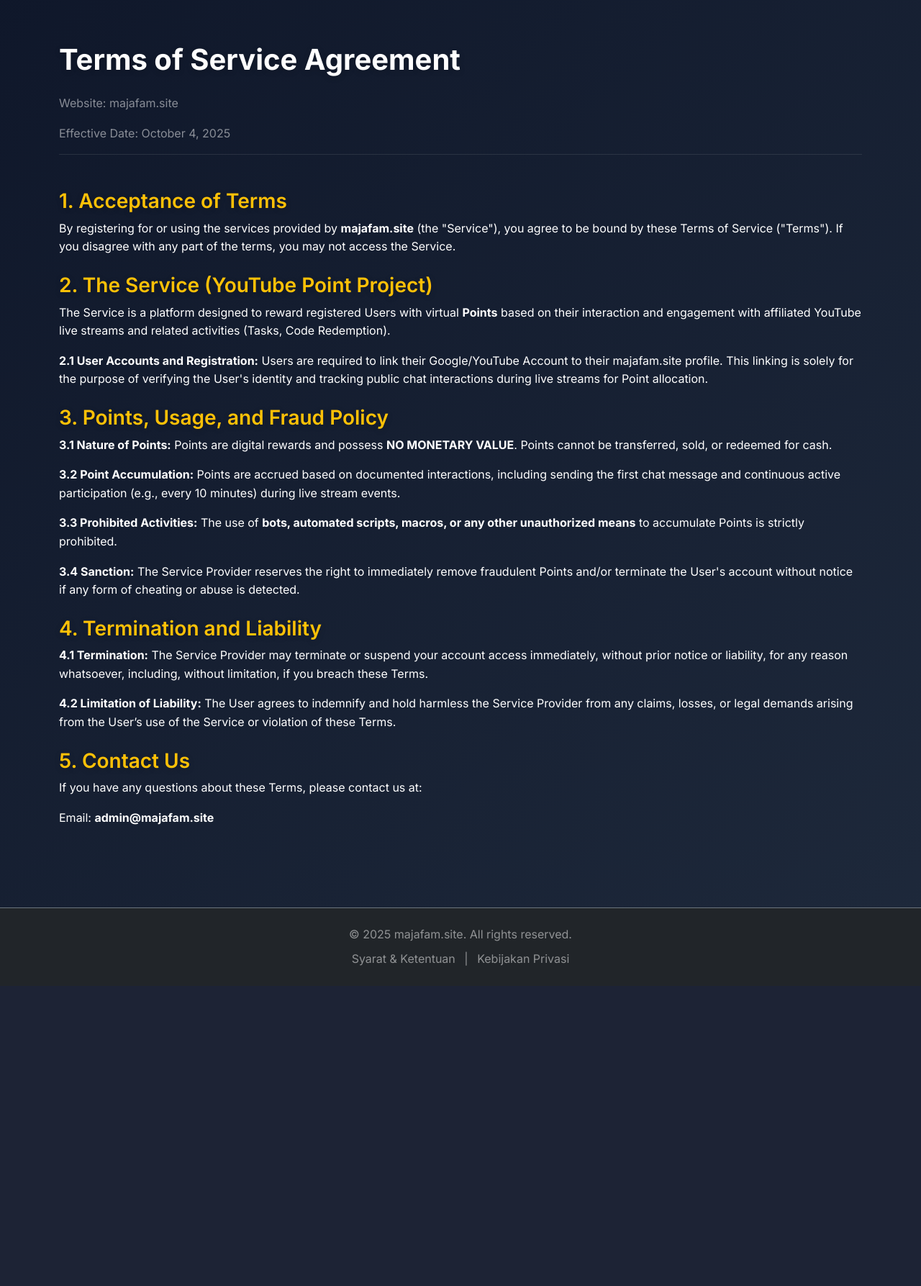
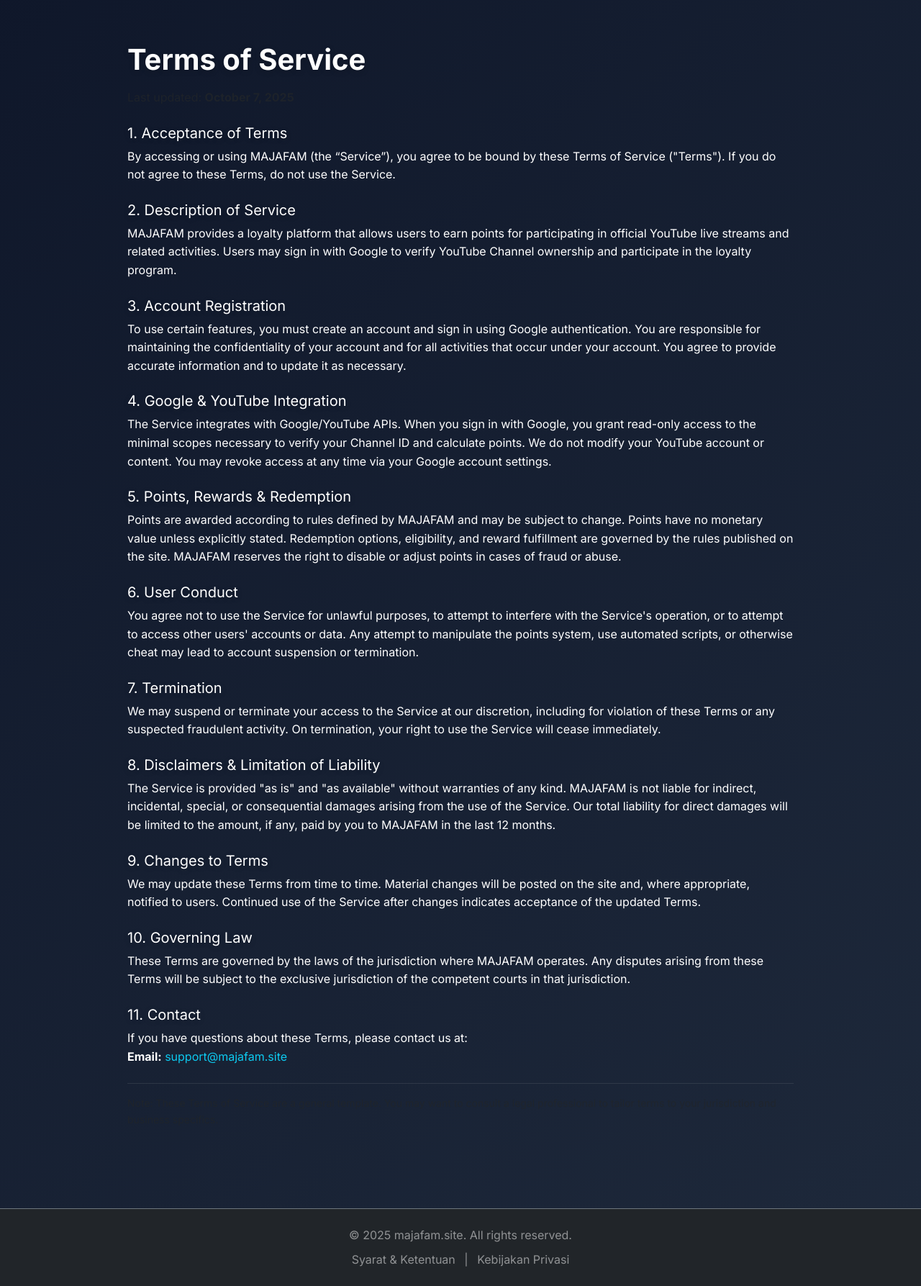
Before and after one commit to iddezaen-stack/majafam-webapp, a Node project: template views/terms.ejs in a window 1280 px wide. Shown: the part 59-1846 px from the top of the page at 72% size. Before the commit the page ends 1401 px from the top, so only its background shows below. Run offline with Node 20 templates, Linux system fonts and the light colour scheme; the template is opened without the code that fills it, so the values that code supplies are empty; some libraries are stand-ins or nearby versions.

Commit message:
Update terms.ejs

```diff
--- a/views/terms.ejs
+++ b/views/terms.ejs
@@ -1,34 +1,104 @@
 <%- include('partials/header') %>
 
 <main class="container py-5 text-white">
-    <h1 class="fw-bold mb-4">Terms of Service Agreement</h1>
-    <p class="text-white-50">Website: majafam.site</p>
-    <p class="text-white-50">Effective Date: October 4, 2025</p>
-    <hr class="border-secondary">
+  <div class="row justify-content-center">
+    <div class="col-lg-10">
+      <h1 class="fw-bold mb-3">Terms of Service</h1>
+      <p class="text-muted mb-4">Last updated: <strong>October 7, 2025</strong></p>
 
-    <div class="mt-5">
+      <section class="mb-4">
+        <h3 class="h5">1. Acceptance of Terms</h3>
+        <p>
+          By accessing or using MAJAFAM (the “Service”), you agree to be bound by these Terms of Service ("Terms").
+          If you do not agree to these Terms, do not use the Service.
+        </p>
+      </section>
 
-        <h3 class="mt-4 text-warning">1. Acceptance of Terms</h3>
-        <p>By registering for or using the services provided by <strong>majafam.site</strong> (the "Service"), you agree to be bound by these Terms of Service ("Terms"). If you disagree with any part of the terms, you may not access the Service.</p>
+      <section class="mb-4">
+        <h3 class="h5">2. Description of Service</h3>
+        <p>
+          MAJAFAM provides a loyalty platform that allows users to earn points for participating in official YouTube live streams and related activities.
+          Users may sign in with Google to verify YouTube Channel ownership and participate in the loyalty program.
+        </p>
+      </section>
 
-        <h3 class="mt-4 text-warning">2. The Service (YouTube Point Project)</h3>
-        <p>The Service is a platform designed to reward registered Users with virtual <strong>Points</strong> based on their interaction and engagement with affiliated YouTube live streams and related activities (Tasks, Code Redemption).</p>
-        <p><strong>2.1 User Accounts and Registration:</strong> Users are required to link their Google/YouTube Account to their majafam.site profile. This linking is solely for the purpose of verifying the User's identity and tracking public chat interactions during live streams for Point allocation.</p>
+      <section class="mb-4">
+        <h3 class="h5">3. Account Registration</h3>
+        <p>
+          To use certain features, you must create an account and sign in using Google authentication. You are responsible for maintaining the confidentiality of your account and for all activities that occur under your account.
+          You agree to provide accurate information and to update it as necessary.
+        </p>
+      </section>
 
-        <h3 class="mt-4 text-warning">3. Points, Usage, and Fraud Policy</h3>
-        <p><strong>3.1 Nature of Points:</strong> Points are digital rewards and possess <strong>NO MONETARY VALUE</strong>. Points cannot be transferred, sold, or redeemed for cash.</p>
-        <p><strong>3.2 Point Accumulation:</strong> Points are accrued based on documented interactions, including sending the first chat message and continuous active participation (e.g., every 10 minutes) during live stream events.</p>
-        <p><strong>3.3 Prohibited Activities:</strong> The use of <strong>bots, automated scripts, macros, or any other unauthorized means</strong> to accumulate Points is strictly prohibited.</p>
-        <p><strong>3.4 Sanction:</strong> The Service Provider reserves the right to immediately remove fraudulent Points and/or terminate the User's account without notice if any form of cheating or abuse is detected.</p>
+      <section class="mb-4">
+        <h3 class="h5">4. Google & YouTube Integration</h3>
+        <p>
+          The Service integrates with Google/YouTube APIs. When you sign in with Google, you grant read-only access to the minimal scopes necessary to verify your Channel ID and calculate points.
+          We do not modify your YouTube account or content. You may revoke access at any time via your Google account settings.
+        </p>
+      </section>
 
-        <h3 class="mt-4 text-warning">4. Termination and Liability</h3>
-        <p><strong>4.1 Termination:</strong> The Service Provider may terminate or suspend your account access immediately, without prior notice or liability, for any reason whatsoever, including, without limitation, if you breach these Terms.</p>
-        <p><strong>4.2 Limitation of Liability:</strong> The User agrees to indemnify and hold harmless the Service Provider from any claims, losses, or legal demands arising from the User’s use of the Service or violation of these Terms.</p>
+      <section class="mb-4">
+        <h3 class="h5">5. Points, Rewards & Redemption</h3>
+        <p>
+          Points are awarded according to rules defined by MAJAFAM and may be subject to change. Points have no monetary value unless explicitly stated.
+          Redemption options, eligibility, and reward fulfillment are governed by the rules published on the site. MAJAFAM reserves the right to disable or adjust points in cases of fraud or abuse.
+        </p>
+      </section>
 
-        <h3 class="mt-4 text-warning">5. Contact Us</h3>
-        <p>If you have any questions about these Terms, please contact us at:</p>
-        <p>Email: <strong>admin@majafam.site</strong></p>
+      <section class="mb-4">
+        <h3 class="h5">6. User Conduct</h3>
+        <p>
+          You agree not to use the Service for unlawful purposes, to attempt to interfere with the Service's operation, or to attempt to access other users' accounts or data.
+          Any attempt to manipulate the points system, use automated scripts, or otherwise cheat may lead to account suspension or termination.
+        </p>
+      </section>
+
+      <section class="mb-4">
+        <h3 class="h5">7. Termination</h3>
+        <p>
+          We may suspend or terminate your access to the Service at our discretion, including for violation of these Terms or any suspected fraudulent activity.
+          On termination, your right to use the Service will cease immediately.
+        </p>
+      </section>
+
+      <section class="mb-4">
+        <h3 class="h5">8. Disclaimers & Limitation of Liability</h3>
+        <p>
+          The Service is provided "as is" and "as available" without warranties of any kind. MAJAFAM is not liable for indirect, incidental, special, or consequential damages arising from the use of the Service.
+          Our total liability for direct damages will be limited to the amount, if any, paid by you to MAJAFAM in the last 12 months.
+        </p>
+      </section>
+
+      <section class="mb-4">
+        <h3 class="h5">9. Changes to Terms</h3>
+        <p>
+          We may update these Terms from time to time. Material changes will be posted on the site and, where appropriate, notified to users. Continued use of the Service after changes indicates acceptance of the updated Terms.
+        </p>
+      </section>
+
+      <section class="mb-4">
+        <h3 class="h5">10. Governing Law</h3>
+        <p>
+          These Terms are governed by the laws of the jurisdiction where MAJAFAM operates. Any disputes arising from these Terms will be subject to the exclusive jurisdiction of the competent courts in that jurisdiction.
+        </p>
+      </section>
+
+      <section class="mb-4">
+        <h3 class="h5">11. Contact</h3>
+        <p>
+          If you have questions about these Terms, please contact us at: <br>
+          <strong>Email:</strong> <a href="mailto:support@majafam.site">support@majafam.site</a>
+        </p>
+      </section>
+
+      <hr class="border-secondary">
+
+      <p class="small text-muted mt-3">
+        Note: These Terms of Service are a general template. You may want to consult a legal professional to tailor terms to your jurisdiction and business specifics.
+      </p>
     </div>
+  </div>
 </main>
 
 <%- include('partials/footer') %>
```
